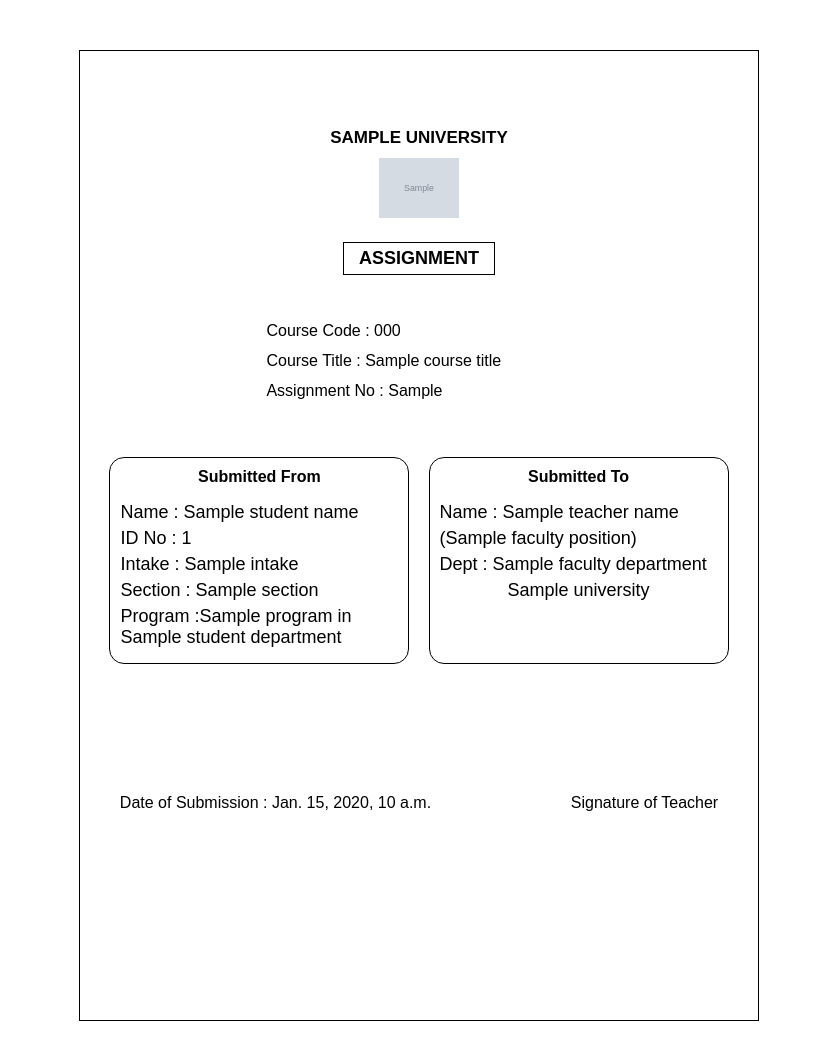
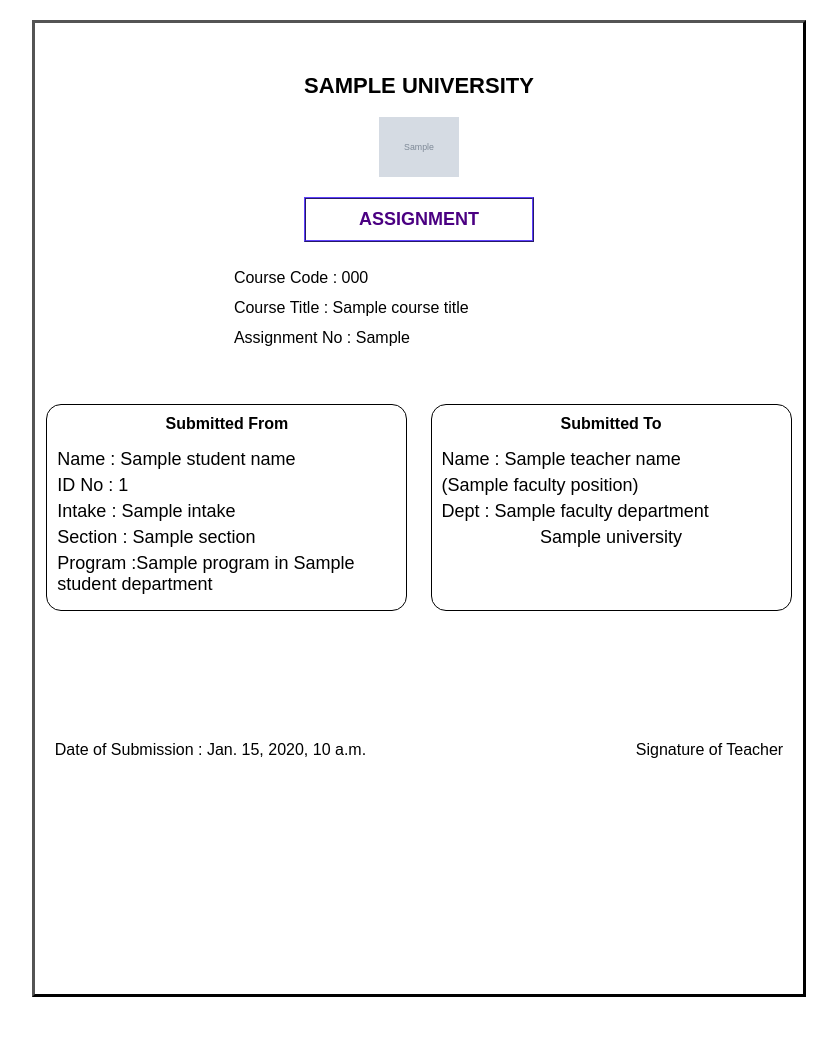
Before and after one commit to shagorrobidas/Smart_DMS, a Django app: template Smart_Document/Document/templates/assignment_report.html in a window 1280 px wide. Shown: the whole page, without its empty margins (221-1058 px from the left). After the commit the page ends 997 px from the top, so only its background shows below. Run offline with Django 5.2, Linux system fonts and the light colour scheme; the template is opened without the code that fills it: most values are stand-ins (such as "Sample title", 1, 10 or a date in 2020); grey boxes marked "Sample" are stand-in pictures; some libraries are stand-ins or nearby versions.

Commit message:
pdf css change

```diff
--- a/Smart_Document/Document/templates/assignment.html
+++ b/Smart_Document/Document/templates/assignment.html
@@ -119,7 +119,6 @@
                 <img src="{{ university.logo.url }}" alt="University Logo" class="logo">
             {% endif %}
         </div>
-        {% comment %}
         <div class="assignment-title">ASSIGNMENT</div>
         <table class="info-table">
 
@@ -160,7 +159,6 @@
             </div>
 
         </div>
-        {% endcomment %}
     </div>
 
     <!-- jQuery -->
--- a/Smart_Document/Document/templates/assignment_report.html
+++ b/Smart_Document/Document/templates/assignment_report.html
@@ -5,9 +5,14 @@
 {% block content %}
     <div class="container">
         <div class="header">
-            <h3>{{ university.name }}</h3>
+            <h2>{{ university.name }}</h2>
+            <!-- {% if university.logo %}
+                <img src="{{ university.logo.url }}" alt="University Logo" class="logo">
+            {% endif %} -->
             {% if university.logo %}
-                <img src="{{ university.logo.url }}" alt="University Logo" class="logo">
+                <img src="{{ university.logo.url }}" alt="University Logo" class="logo" />
+            {% else %}
+                <img src="{% static 'university_logos/logo.png' %}" alt="University Logo" class="logo" />
             {% endif %}
         </div>
         <div class="assignment-title">ASSIGNMENT</div>
--- a/Smart_Document/Document/templates/coverpage_layout.html
+++ b/Smart_Document/Document/templates/coverpage_layout.html
@@ -29,39 +29,55 @@
             box-sizing: border-box;
             margin-top: 20px;
         }
+        .container {
+            /*width: 230mm;  A4 width minus margins */
+            height: 257mm; /*  A4 height minus margins */
+            border: 3px outset black;
+            /* padding: 20px; */
 
-        .container {
-            width: 180mm; /* A4 width minus margins */
-            height: 257mm; /* A4 height minus margins */
-            border: 1px solid black;
-            padding: 20px;
-            text-align: center;
-            position: relative;
-            box-sizing: border-box;
-            margin-top: 30px;
-            margin-bottom: 30px;
+            /* margin-top: 30px;
+            margin-bottom: 30px; */
         }
 
-        .header h3{
-            margin: 57px 0px 0px 0px;
-            font-size: 17px;
+        .header h2{
+            margin-top: 50px;
+            font-size: 22px;
             text-transform: uppercase;
             font-weight: 900;
+            text-align: center;
         }
 
         .logo {
             margin-top: 10px;
             width: 80px;
             height: auto;
+            display: block; /* Makes the image a block element */
+            margin-left: auto; /* Centers horizontally */
+            margin-right: auto;
         }
 
-        .assignment-title {
-            border: 1px solid black;
-            display: inline-block;
-            padding: 5px 15px;
+        /*.assignment-title {
+
+            padding: 10px 15px;
             font-weight: bold;
             font-size: 18px;
             margin: 20px 0;
+            color: indigo;
+            border: 1px solid black;
+        }*/
+        .assignment-title {
+            padding: 10px 15px;
+            font-weight: bold;
+            font-size: 18px;
+            font-weight: 800;
+            margin: 20px 0;
+            color: indigo;
+            border: 2px ridge rgb(69, 48, 187);
+            text-align: center;
+            width: 30%; /* Span full page width */
+            box-sizing: border-box; /* Include padding and border in width */
+            margin-left: auto; /* Center horizontally */
+            margin-right: auto; /* Center horizontally */
         }
 
         .info-table {
--- a/Smart_Document/Document/templates/labreport_cover.html
+++ b/Smart_Document/Document/templates/labreport_cover.html
@@ -4,7 +4,7 @@
 {% block content %}
     <div class="container">
         <div class="header">
-            <h3>{{ university.name }}</h3>
+            <h2>{{ university.name }}</h2>
             {% if university.logo %}
                 <img src="{{ university.logo.url }}" alt="University Logo" class="logo">
             {% endif %}
--- a/Smart_Document/Document/urls.py
+++ b/Smart_Document/Document/urls.py
@@ -34,5 +34,4 @@ urlpatterns = [
         name='university_List'
     ),
 
-
 ]
--- a/Smart_Document/Document/views.py
+++ b/Smart_Document/Document/views.py
@@ -38,9 +38,8 @@ class ListDocumentView(TemplateView):
 
 
 class AssignmentCoverPageView(TemplateView):
-    # template_name = "assignment_report.html"
-    template_name = "assignment.html"
-
+    template_name = "assignment_report.html"
+    # template_name = "assignment.html"
 
     def post(self, request, *args, **kwargs):
         context = {
```
Also changed, not shown: Smart_Document/Smart_Document/settings.py (+11 -5 lines), Smart_Document/Smart_Document/utils.py (+40 -10 lines), Smart_Document/db.sqlite3.
